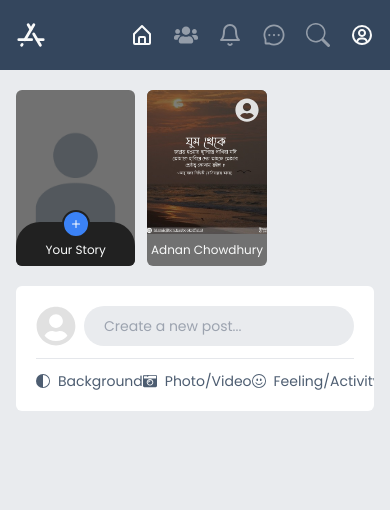
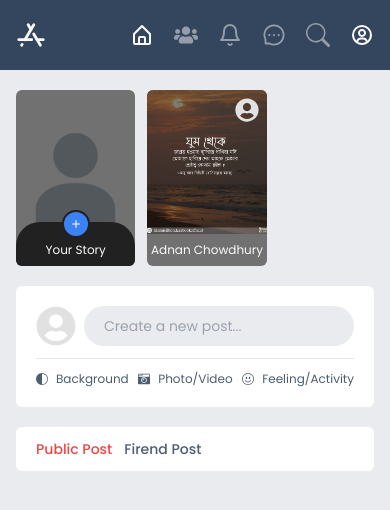
Before and after one commit to Arifulislam5577/Appifylab-Job-Task, a React (Create React App) app: page / in a window 390 px wide. Shown: the top 510 px of the page. Built offline with nearby package versions, Linux system fonts and the light colour scheme.

Commit message:
post type added

```diff
--- a/src/pages/Home/HomeComponets/PostsArea.jsx
+++ b/src/pages/Home/HomeComponets/PostsArea.jsx
@@ -1,5 +1,6 @@
 import React from "react";
 import CreatePost from "./PostsComponents/CreatePost";
+import PostType from "./PostsComponents/PostType";
 import Stories from "./PostsComponents/Stories";
 
 const PostsArea = () => {
@@ -7,6 +8,7 @@ const PostsArea = () => {
     <div className="posts-area flex flex-col gap-5">
       <Stories />
       <CreatePost />
+      <PostType />
     </div>
   );
 };
--- a/src/pages/Home/HomeComponets/PostsComponents/CreatePost.jsx
+++ b/src/pages/Home/HomeComponets/PostsComponents/CreatePost.jsx
@@ -20,15 +20,15 @@ const CreatePost = () => {
         </form>
       </div>
       <div className="mt-3 flex items-center justify-between">
-        <button className="flex gap-2 items-center text-sm text-darkLight capitalize">
+        <button className="flex gap-2 items-center text-xs md:text-sm text-darkLight capitalize">
           <BsCircleHalf />
           <span>background</span>
         </button>
-        <button className="flex gap-2 items-center text-sm text-darkLight capitalize">
+        <button className="flex gap-2 items-center text-xs md:text-sm text-darkLight capitalize">
           <FaCameraRetro />
           <span>photo/video</span>
         </button>
-        <button className="flex gap-2 items-center text-sm text-darkLight capitalize">
+        <button className="flex gap-2 items-center text-xs md:text-sm text-darkLight capitalize">
           <BsEmojiSmile />
           <span>feeling/activity</span>
         </button>
--- /dev/null
+++ b/src/pages/Home/HomeComponets/PostsComponents/PostType.jsx
@@ -0,0 +1,16 @@
+import React from "react";
+
+const PostType = () => {
+  return (
+    <div className="rounded-md bg-white px-5 py-3 flex items-center gap-3">
+      <button className="text-sm text-darkLight capitalize text-red-500 font-medium">
+        public post
+      </button>
+      <button className="text-sm text-darkLight capitalize font-medium">
+        firend post
+      </button>
+    </div>
+  );
+};
+
+export default PostType;
```
